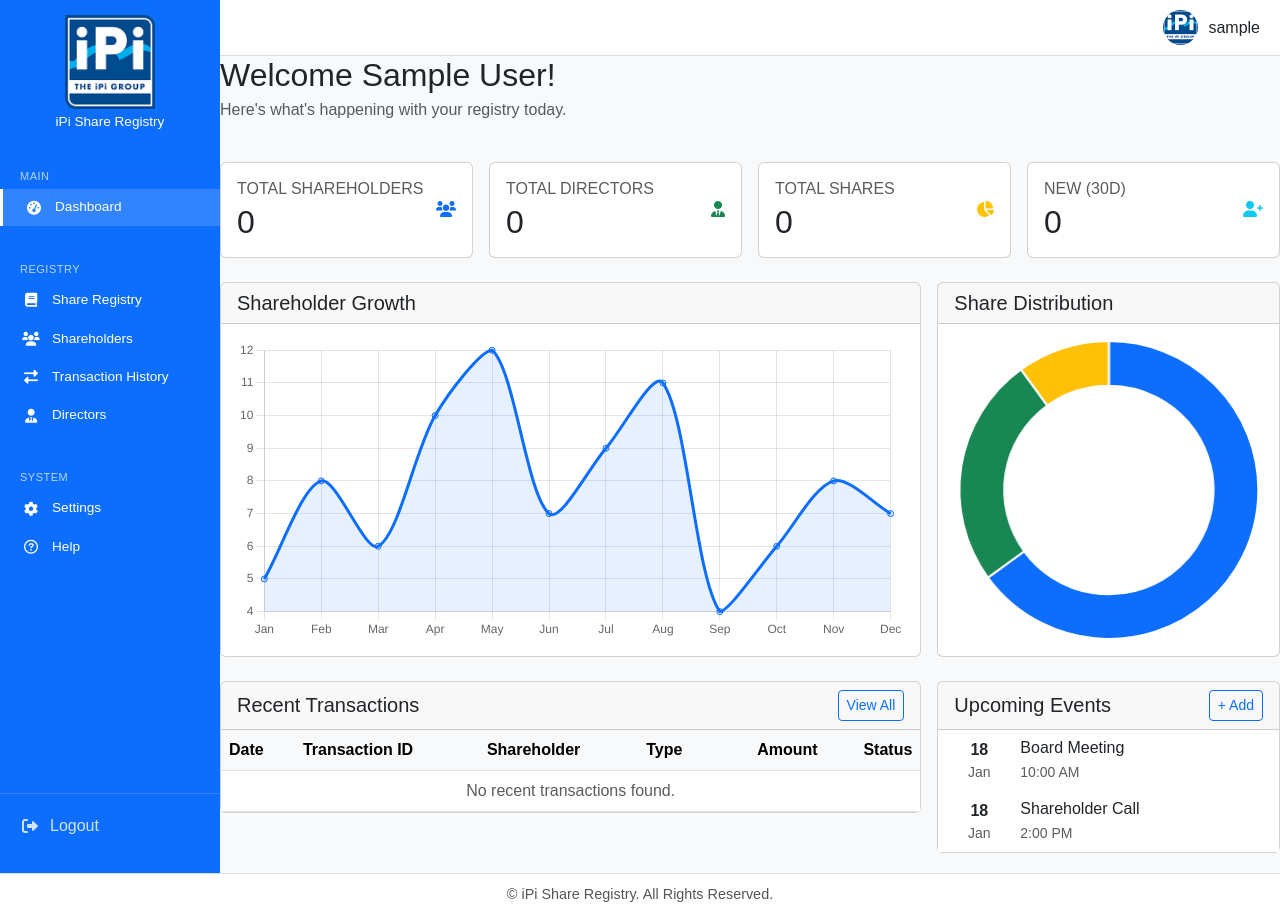
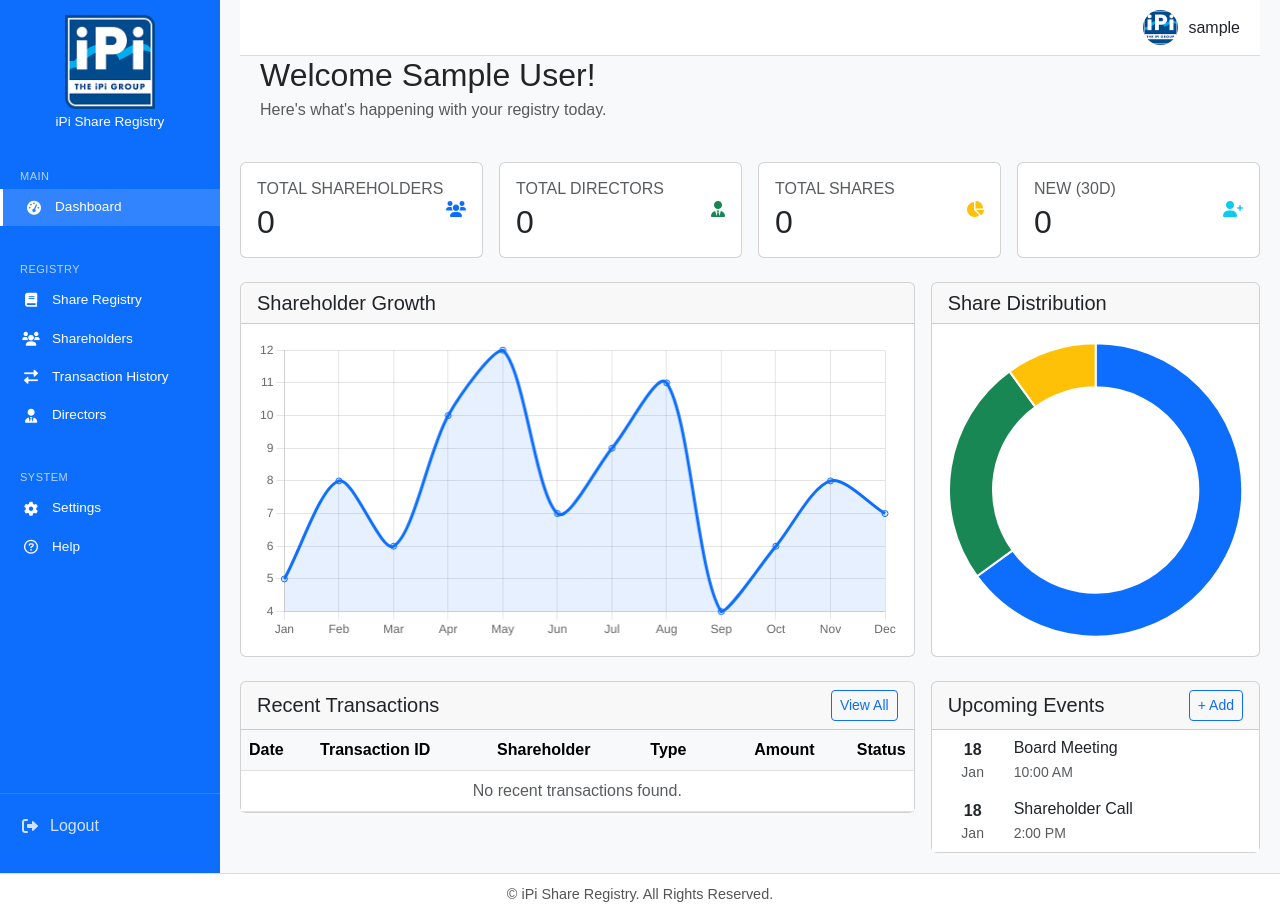
Before and after one commit to BarataApsii/ipi-registry, a Django app: page /dashboard/ in a window 1280 px wide. Run offline with Django 4.2, Linux system fonts and the light colour scheme; the visitor is signed in with stand-in values (Sample User, id 1); data that the repository does not hold is empty.

Commit message:
adjusted welcome section

```diff
--- a/ipi_share_registry/dashboard/templates/dashboard/base.html
+++ b/ipi_share_registry/dashboard/templates/dashboard/base.html
@@ -29,7 +29,19 @@
         .logout-link:hover { background-color: rgba(255,255,255,0.1) !important; color: #fff !important; padding-left: 25px !important; }
 
         /* Content */
-        .content { flex-grow: 1; background-color: #f8f9fa; display: flex; flex-direction: column; min-height: 100%; padding-bottom: 20px; }
+        .content {
+            flex-grow: 1;
+            background-color: #f8f9fa;
+            display: flex;
+            flex-direction: column;
+            min-height: 100%;
+            padding: 0 20px 20px 20px;
+        }
+
+        /* Welcome Section */
+        .welcome-section {
+            padding-left: 20px;
+        }
 
         /* Topbar */
         .topbar { display: flex; justify-content: flex-end; align-items: center; padding: 10px 20px; background-color: white; border-bottom: 1px solid #ddd; }
```
